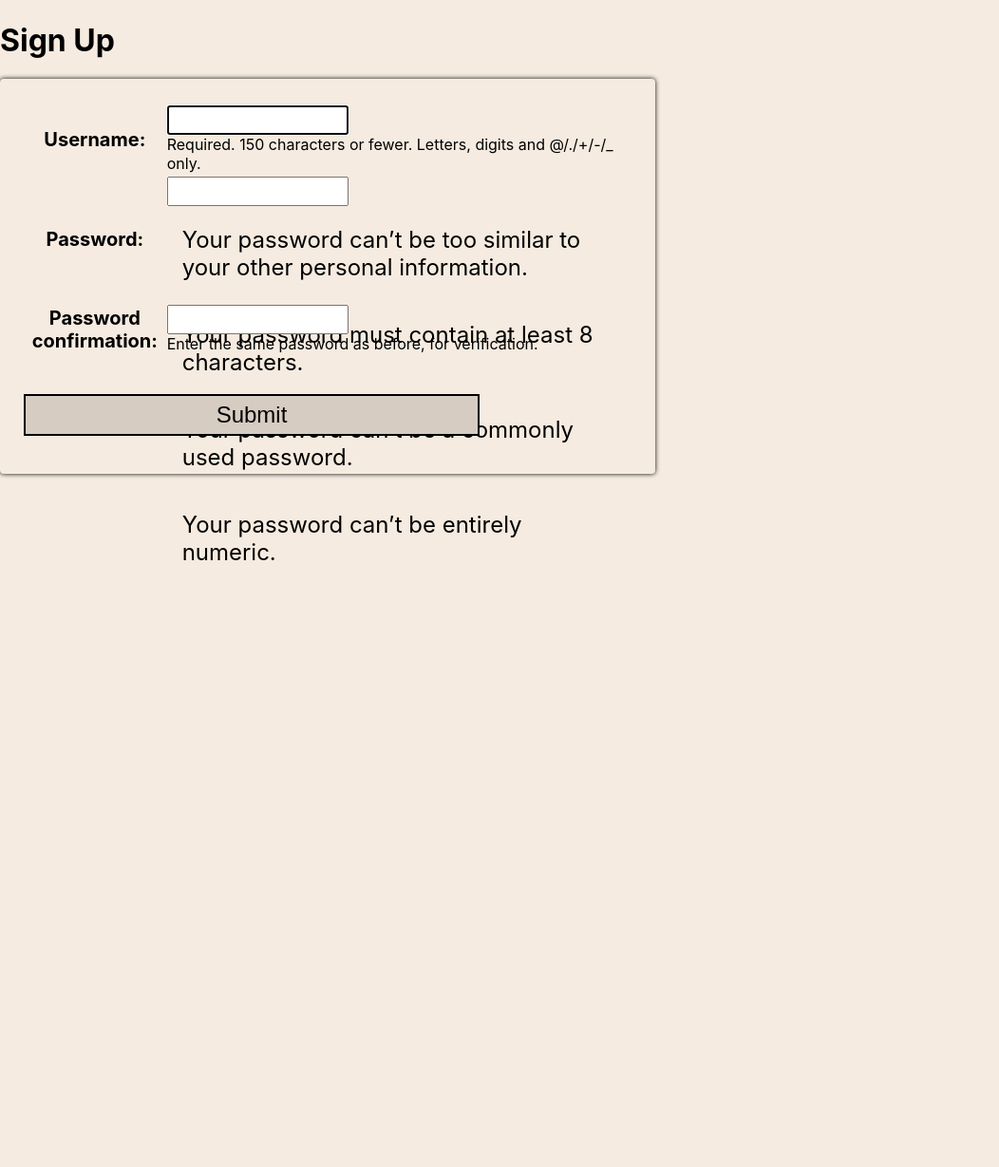
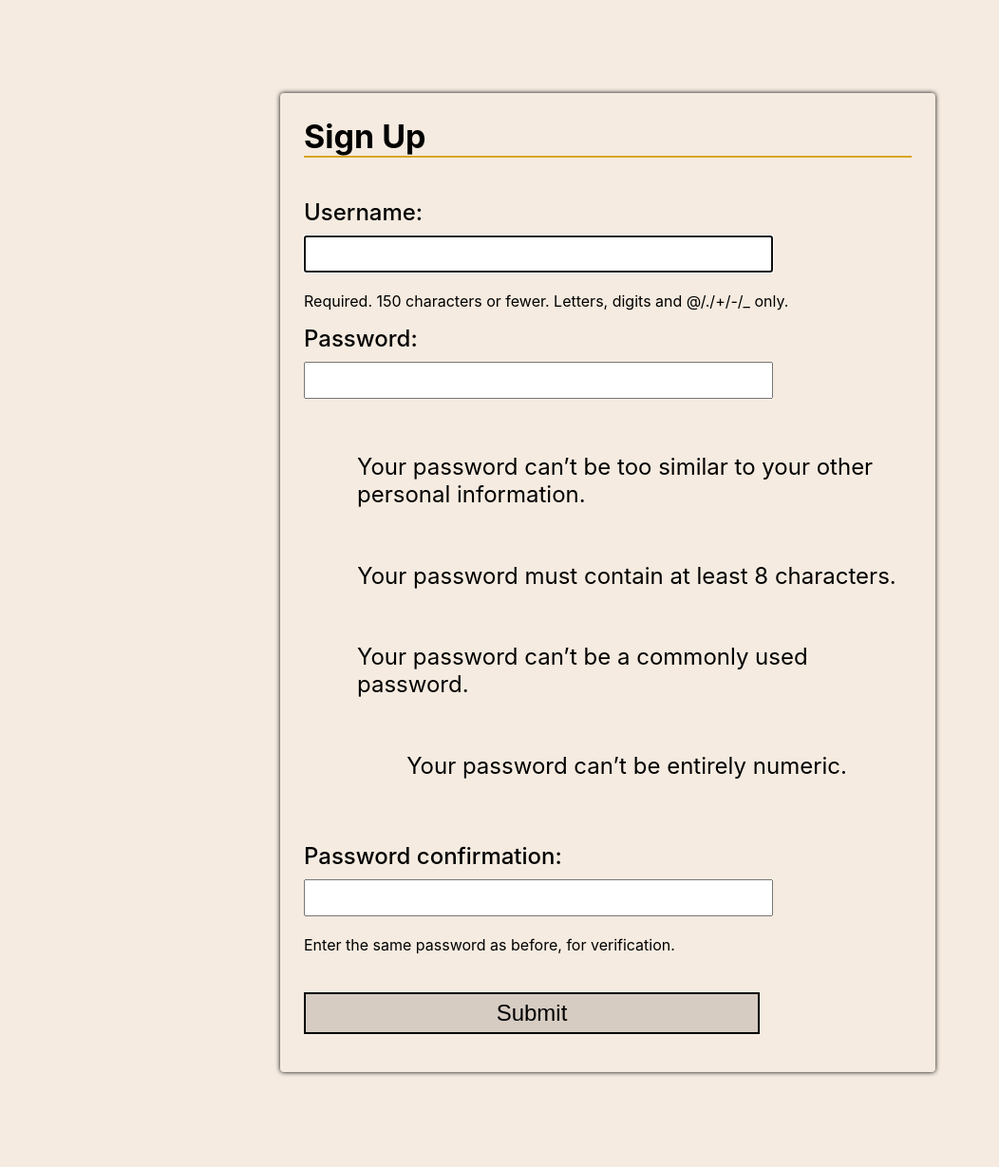
Before and after one commit to juanrw7/catch-a-dream, a Django app: page /accounts/signup/ in a window 1280 px wide. Shown: the part 102-1331 px from the top of the page at 95% size, without its empty margins (0-1052 px from the left). Before the commit the page ends 692 px from the top, so only its background shows below. Run offline with Django 4.2, Linux system fonts and the light colour scheme.

Commit message:
adjust styling for sign up form and change styling in Dream index view

```diff
--- a/main_app/static/css/base.css
+++ b/main_app/static/css/base.css
@@ -49,7 +49,7 @@ nav {
   margin: none;
 }
 
-ul {
+nav > ul {
   width: 100%;
   display: flex;
   justify-content: flex-end;
@@ -109,7 +109,6 @@ nav > a, li {
 
 nav > a:hover, li:hover {
   background-color: #dcd7d3;
-
 }
 
 @media only screen and (max-width: 550px) {
--- a/main_app/static/css/form.css
+++ b/main_app/static/css/form.css
@@ -68,6 +68,10 @@
   border: 2px solid goldenrod;
 }
 
+.helptext > li:hover {
+  background-color: fuchsia;
+}
+
 
 @media only screen and (max-width: 550px) {
 
--- a/main_app/templates/main_app/dream_form.html
+++ b/main_app/templates/main_app/dream_form.html
@@ -32,9 +32,6 @@
     <form action="" method="post" class="django-form">
       {% csrf_token %}
       {{ form }}
-      {% comment %} <table>
-        {{ form.as_table }}
-      </table> {% endcomment %}
       <button type="submit" class="btn">Submit</button>
     </form>
   </div>
--- a/main_app/templates/signup.html
+++ b/main_app/templates/signup.html
@@ -6,20 +6,19 @@
 {% endblock %}
 
 {% block content %}
-
-<div class="page-header">
+<section class="form-page">
+  <div class="form-container">
     <h1>Sign Up</h1>
 
-</div>
     {% if error_message %}
     <p class="red-text">{{ error_message }}</p>
     {% endif %}
-<form action="" method="post" class="form-container" autocomplete="off">
+    <form action="" method="post" class="-django-form" autocomplete="off">
       {% csrf_token %}
-  <table>
-    {{ form.as_table }}
-  </table>
-  <button type="submit" class="btn submit">Submit</button>
+      {{ form }}
+      <button type="submit" class="btn">Submit</button>
     </form>
+  </div>
+</section>
 
 {% endblock %}
```
Also changed, not shown: main_app/static/css/dreams/dream-index.css (+7 -6 lines). Lines whose indentation alone changed are shown as unchanged.
